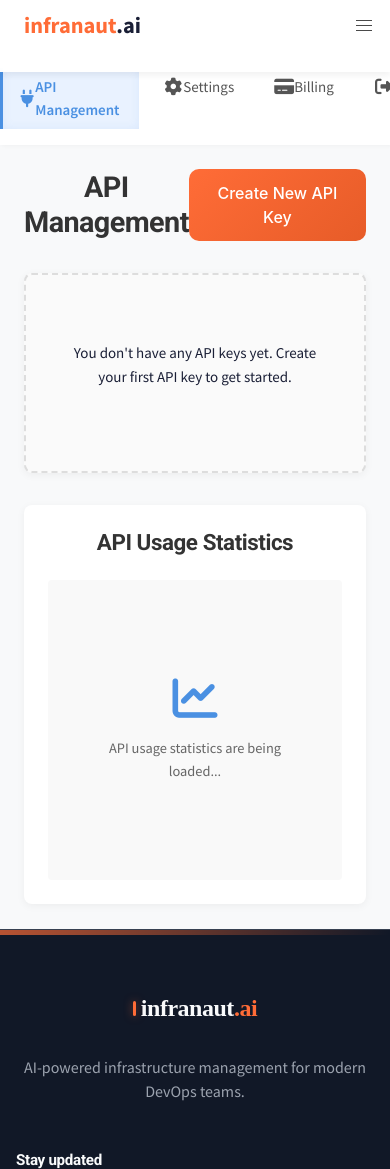
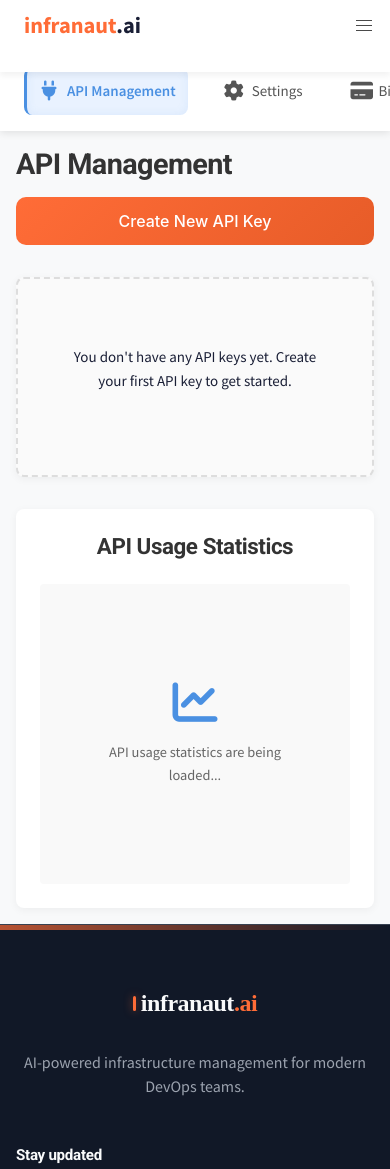
Before and after one commit to skittlechan-cmd/infranaut.ai, a Flask app: page /dashboard in a window 390 px wide. Shown: the top 1169 px of the page. Run offline with Flask 3, Linux system fonts and the light colour scheme; the visitor is signed in with stand-in values (Sample User, id 1); data that the repository does not hold is empty; some libraries are stand-ins or nearby versions; some web fonts are replaced.

Commit message:
Update dashboard.css

```diff
--- a/static/css/dashboard.css
+++ b/static/css/dashboard.css
@@ -180,7 +180,7 @@
 
 .api-list {
     display: grid;
-    grid-template-columns: repeat(auto-fill, minmax(350px, 1fr));
+    grid-template-columns: repeat(auto-fill, minmax(min(350px, 100%), 1fr));
     gap: 1.5rem;
     margin-bottom: 2rem;
     align-items: start;
@@ -459,15 +459,18 @@
 @media (max-width: 992px) {
     .dashboard-sidebar {
         width: 70px;
-        padding: 1.5rem 0;
+        padding: 1rem 0;
+        transition: all 0.3s ease;
     }
 
     .user-profile {
-        padding: 0 0.75rem 1rem;
+        padding: 0.5rem;
         flex-direction: column;
     }
 
     .profile-image {
+        width: 50px;
+        height: 50px;
         margin-right: 0;
         margin-bottom: 0.5rem;
     }
@@ -479,10 +482,13 @@
     .dashboard-nav a {
         padding: 0.75rem;
         justify-content: center;
+        border-radius: 8px;
+        margin: 0 0.5rem;
     }
 
     .dashboard-nav i {
         margin-right: 0;
+        font-size: 1.25rem;
     }
 
     .dashboard-nav a span {
@@ -491,6 +497,7 @@
 
     .dashboard-content {
         margin-left: 70px;
+        padding: 1.5rem;
     }
 }
 
@@ -506,8 +513,11 @@
         position: sticky;
         top: 0;
         overflow-x: auto;
-        padding: 1rem 0;
+        padding: 0.5rem;
         z-index: 1000;
+        background-color: rgba(255, 255, 255, 0.95);
+        backdrop-filter: blur(10px);
+        box-shadow: 0 2px 8px rgba(0, 0, 0, 0.1);
     }
 
     .user-profile {
@@ -516,25 +526,58 @@
 
     .dashboard-nav ul {
         display: flex;
+        padding: 0.5rem;
+        gap: 0.5rem;
     }
 
     .dashboard-nav li {
-        margin-bottom: 0;
+        margin: 0;
+        flex: 1;
+    }
+
+    .dashboard-nav a {
+        padding: 0.75rem;
+        justify-content: center;
+        border-radius: 8px;
+        white-space: nowrap;
+        min-width: max-content;
+    }
+
+    .dashboard-nav a i {
         margin-right: 0.5rem;
     }
 
-    .dashboard-nav a {
-        padding: 0.5rem 1rem;
+    .dashboard-nav a span {
+        display: inline-block;
+        font-size: 0.9rem;
     }
 
     .dashboard-content {
         margin-left: 0;
-        padding: 1.5rem;
+        padding: 1rem;
         max-width: 100%;
+    }
+
+    .dashboard-header {
+        flex-direction: column;
+        gap: 1rem;
+        align-items: flex-start;
     }
 
     .api-list {
         grid-template-columns: 1fr;
         gap: 1rem;
     }
+
+    .api-card {
+        padding: 1rem;
+    }
+
+    .api-actions {
+        flex-direction: column;
+    }
+
+    .api-actions .btn {
+        width: 100%;
+    }
 }
```
